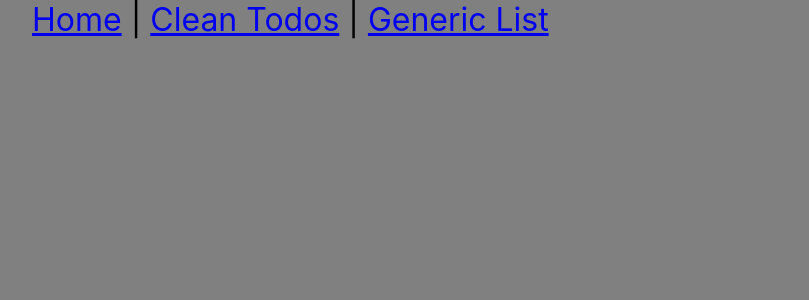
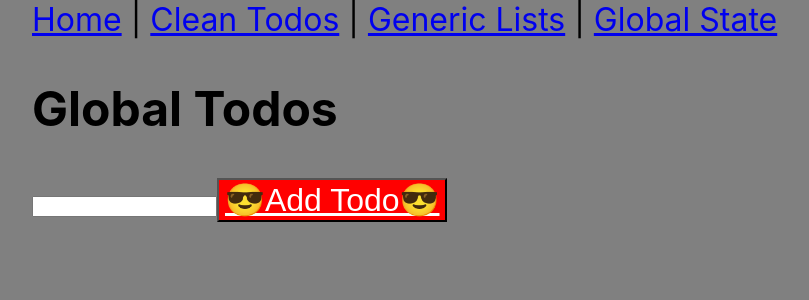
Before and after one commit to irackson/ts-react-template, a React (Create React App) app: page /global-todos in a window 1280 px wide. Shown: the top 300 px of the page, without its empty margins (208-1017 px from the left). Built offline with nearby package versions, Linux system fonts and the light colour scheme.

Commit message:
pre #26 (Global State) commit

```diff
--- a/package.json
+++ b/package.json
@@ -15,6 +15,7 @@
         "react-dom": "^17.0.2",
         "react-router-dom": "^5.2.1",
         "react-scripts": "4.0.3",
+        "react-use": "^17.3.1",
         "sass": "^1.38.2",
         "typescript": "^4.4.2",
         "uuid": "^8.3.2",
--- a/public/data.json
+++ b/public/data.json
@@ -1,3 +1,3 @@
 {
-    "text": "TS useState!!!"
+    "text": "TS useState JSON Payload!!!"
 }
--- a/src/App.tsx
+++ b/src/App.tsx
@@ -3,6 +3,7 @@ import Button from 'components/Button';
 import HelloWorld from 'components/HelloWorld';
 import CleanTodos from 'pages/CleanTodos';
 import GenericListsWrappedWithContext from 'pages/CustomULTodosWithContext';
+import GlobalTodos from 'pages/GlobalTodos';
 import {
     FC,
     FunctionComponent,
@@ -13,8 +14,7 @@ import {
     useRef,
     useState,
 } from 'react';
-import { Link, Route, Switch } from 'react-router-dom';
-
+import { Link, Route, BrowserRouter, Switch } from 'react-router-dom';
 const Heading = ({ title }: { title: string }) => <h2>{title}</h2>;
 
 //???  use React.FunctionComponent by convention. only use FC if you need the `children` property. doing `children: React.ReactNode` is also fine if you want to be very explicit.
@@ -22,7 +22,11 @@ const Heading = ({ title }: { title: string }) => <h2>{title}</h2>;
 //! uses ReactNode as type for child props
 const Box = ({ children }: { children: ReactNode }) => {
     return (
-        <div style={{ padding: '1 rem', fontWeight: 'bold' }}>{children}</div>
+        <div
+            style={{ padding: '1 rem', fontWeight: 'bold', color: 'goldenrod' }}
+        >
+            {children}
+        </div>
     );
 };
 
@@ -153,12 +157,15 @@ function App() {
     const [value, setValue] = useNumber(0);
 
     return (
+        <BrowserRouter>
             <div className="App">
                 <Link to={'/'}>Home</Link>
                 <span> | </span>
                 <Link to={'/clean-todos'}>Clean Todos</Link>
                 <span> | </span>
-            <Link to={'/generic-list'}>Generic List</Link>
+                <Link to={'/generic-lists'}>Generic Lists</Link>
+                <span> | </span>
+                <Link to={'/global-todos'}>Global State</Link>
                 <Switch>
                     <Route
                         exact
@@ -178,8 +185,10 @@ function App() {
                                     items={['one', 'two', 'three']}
                                     onClick={onListClick}
                                 ></List>
-                            <Incrementer value={value} setValue={setValue} />
-
+                                <Incrementer
+                                    value={value}
+                                    setValue={setValue}
+                                />
                                 <Heading title="Todos" />
                                 {todos.map((todo, index) => (
                                     <div key={index}>
@@ -209,10 +218,10 @@ function App() {
                     />
                     <Route
                         path="/clean-todos"
-                    render={(rp) => <CleanTodos rp={rp} blah={'hi'} />}
+                        render={(rp) => <CleanTodos {...rp} blah={'hi'} />}
                     />
                     <Route
-                    path="/generic-list"
+                        path="/generic-lists"
                         render={(rp) => (
                             <GenericListsWrappedWithContext
                                 rp={rp}
@@ -220,8 +229,15 @@ function App() {
                             />
                         )}
                     />
+                    <Route
+                        path="/global-todos"
+                        render={(rp) => (
+                            <GlobalTodos {...rp} title="Global Todos" />
+                        )}
+                    />
                 </Switch>
             </div>
+        </BrowserRouter>
     );
 }
 
--- a/src/index.tsx
+++ b/src/index.tsx
@@ -3,13 +3,10 @@ import ReactDOM from 'react-dom';
 import 'index.scss';
 import App from 'App';
 import reportWebVitals from 'reportWebVitals';
-import { BrowserRouter as Router } from 'react-router-dom';
 
 ReactDOM.render(
     <React.StrictMode>
-        <Router>
-            <App />
-        </Router>
+        <App />
     </React.StrictMode>,
     document.getElementById('root')
 );
--- a/src/pages/CleanTodos.tsx
+++ b/src/pages/CleanTodos.tsx
@@ -3,21 +3,23 @@ import { v1 as uuidv1 } from 'uuid';
 import Button from 'components/Button';
 import { useTodos } from 'hooks/useTodos';
 import { FC, useCallback, useEffect, useRef } from 'react';
-import { RouteComponentProps, StaticContext } from 'react-router';
-
+import { RouteComponentProps } from 'react-router-dom';
 interface CleanTodosProps {
     blah: string;
 }
 
-interface RouterProps {
-    rp: RouteComponentProps<{}, StaticContext, unknown>;
-}
+// interface RouterProps {
+//     rp: RouteComponentProps<{}, StaticContext, unknown>;
+// }
 
-const CleanTodos: FC<CleanTodosProps & RouterProps> = ({ rp, blah }) => {
+const CleanTodos: FC<CleanTodosProps & RouteComponentProps> = ({
+    blah,
+    history,
+}) => {
     useEffect(() => {
-        console.log('rp: ', rp.history.location.pathname);
+        console.log('rp: ', history.location.pathname);
         console.log('fc props: ', blah);
-    }, [rp, blah]);
+    }, [history, blah]);
 
     const { todos, addTodo, removeTodo } = useTodos([
         { id: uuidv1(), text: 'Hey there', done: false },
--- /dev/null
+++ b/src/pages/GlobalTodos.tsx
@@ -0,0 +1,93 @@
+import Button from 'components/Button';
+import { useCallback, useReducer, useRef, FC } from 'react';
+import { RouteComponentProps } from 'react-router-dom';
+
+//! uses ReactNode as type for child props
+
+interface Todo {
+    id: number;
+    done: boolean;
+    text: string;
+}
+
+type ActionType =
+    | {
+          type: 'ADD';
+          text: string;
+      }
+    | {
+          type: 'REMOVE';
+          id: number;
+      };
+
+interface GlobalTodoProps {
+    title: string;
+}
+
+const GlobalTodos: FC<GlobalTodoProps & RouteComponentProps> = ({ title }) => {
+    const [todos, dispatch] = useReducer(
+        (state: Todo[], action: ActionType) => {
+            switch (action.type) {
+                case 'ADD':
+                    return [
+                        ...state,
+                        {
+                            id: state.length,
+                            text: action.text,
+                            done: false,
+                        },
+                    ];
+                case 'REMOVE':
+                    return state.filter(({ id }) => id !== action.id);
+                default:
+                    throw new Error();
+            }
+        },
+        []
+    );
+
+    //! useRef hook
+    const newTodoRef = useRef<HTMLInputElement>(null);
+
+    //! another useCallback event handler
+    const onAddTodo = useCallback(() => {
+        if (newTodoRef.current) {
+            dispatch({
+                type: 'ADD',
+                text: newTodoRef.current.value,
+            });
+            newTodoRef.current.value = '';
+        }
+    }, []);
+
+    return (
+        <div>
+            <h2>{title}</h2>
+            {todos.map((todo, index) => (
+                <div key={index}>
+                    {todo.text}
+                    <Button
+                        onClick={() =>
+                            dispatch({
+                                type: 'REMOVE',
+                                id: todo.id,
+                            })
+                        }
+                    >
+                        Remove
+                    </Button>
+                </div>
+            ))}
+            <div>
+                <input type="text" ref={newTodoRef} />
+                <Button
+                    onClick={onAddTodo}
+                    style={{ textDecoration: 'underline' }}
+                    title={'Add Todo'}
+                ></Button>
+            </div>
+        </div>
+    );
+};
+
+export default GlobalTodos;
```
Also changed, not shown: src/hooks/useGlobalTodos.tsx (added, +93 -0 lines), 2 other files (tests, documents, lock files or other folders). Lines whose indentation alone changed are shown as unchanged.
